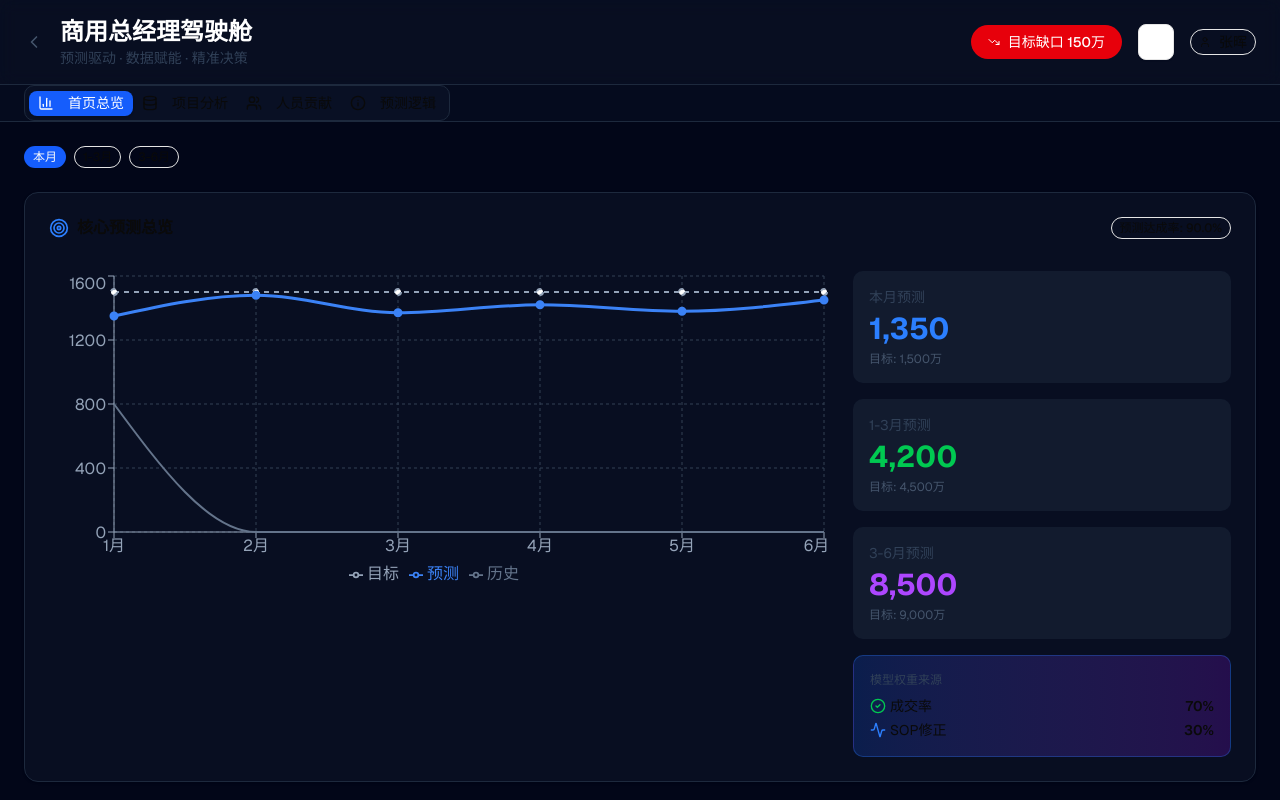
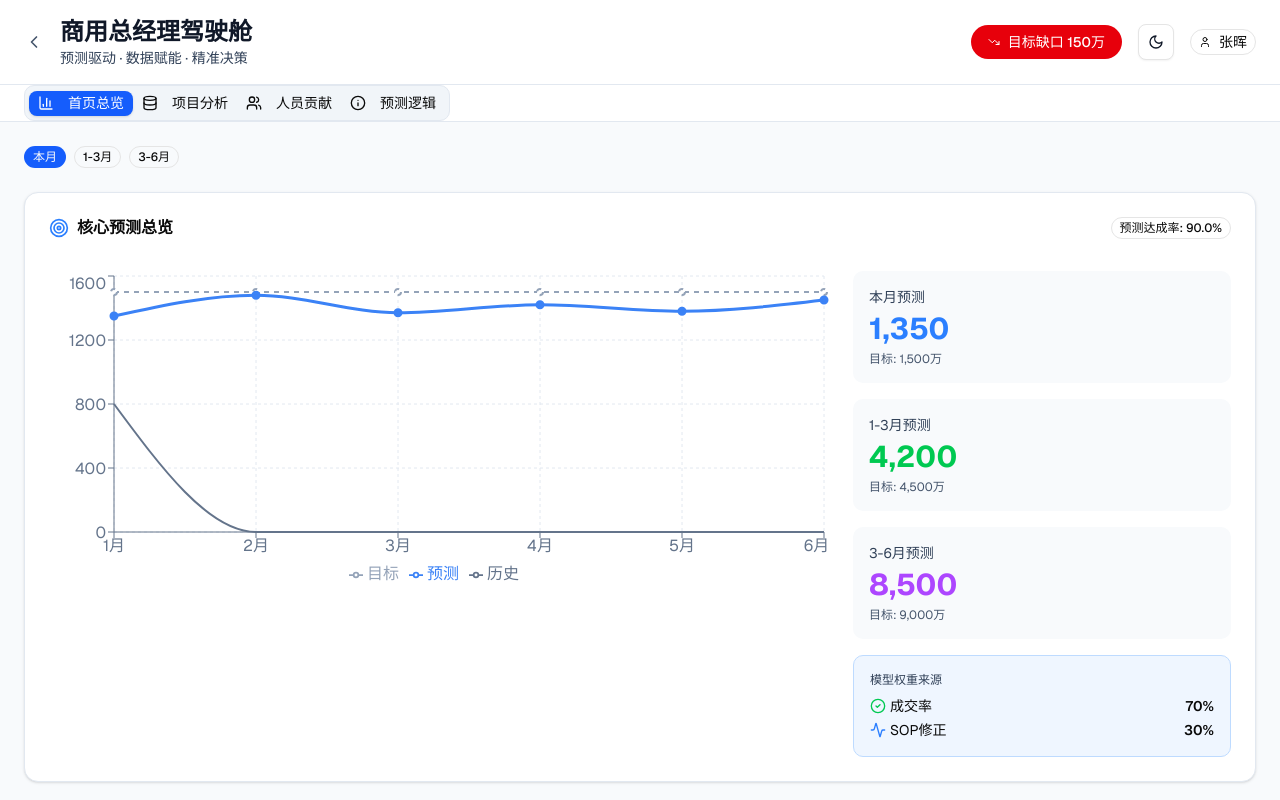
Before and after one commit to navylee1990/coze_jsc, a Next.js app: page /gm in a window 1280 px wide. Shown: the top 800 px of the page. Built offline with nearby package versions, Linux system fonts and the light colour scheme.

Commit message:
fix: 将商用总经理驾驶舱默认主题改为浅色模式

```diff
--- a/src/app/gm/page.tsx
+++ b/src/app/gm/page.tsx
@@ -235,7 +235,7 @@ const forecastTrendData = [
 ];
 
 export default function GMDashboard() {
-  const [theme, setTheme] = useState<Theme>('dark');
+  const [theme, setTheme] = useState<Theme>('light');
   const [selectedTimeRange, setSelectedTimeRange] = useState<'current' | 'threeMonth' | 'sixMonth'>('current');
   const [selectedView, setSelectedView] = useState<'overview' | 'projects' | 'personnel' | 'logic'>('overview');
   const [selectedProject, setSelectedProject] = useState<typeof projectList[0] | null>(null);
```
